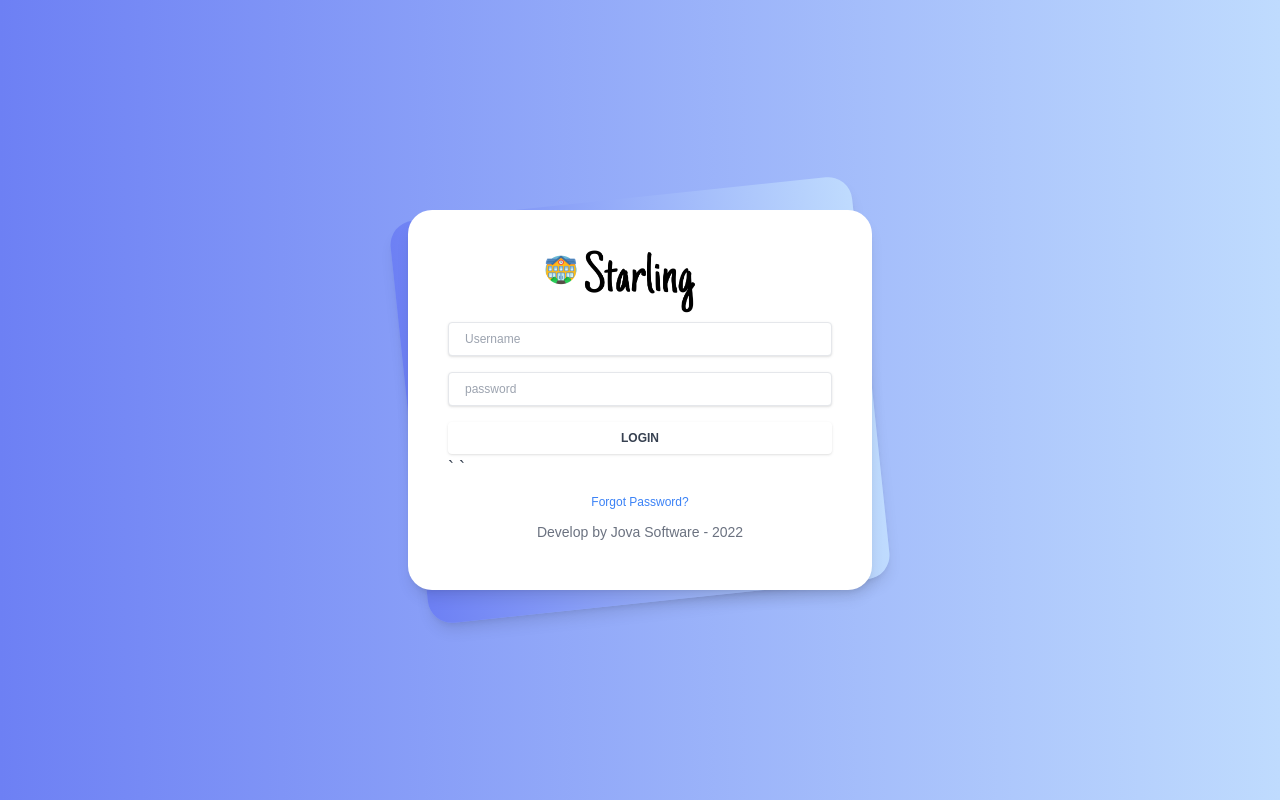
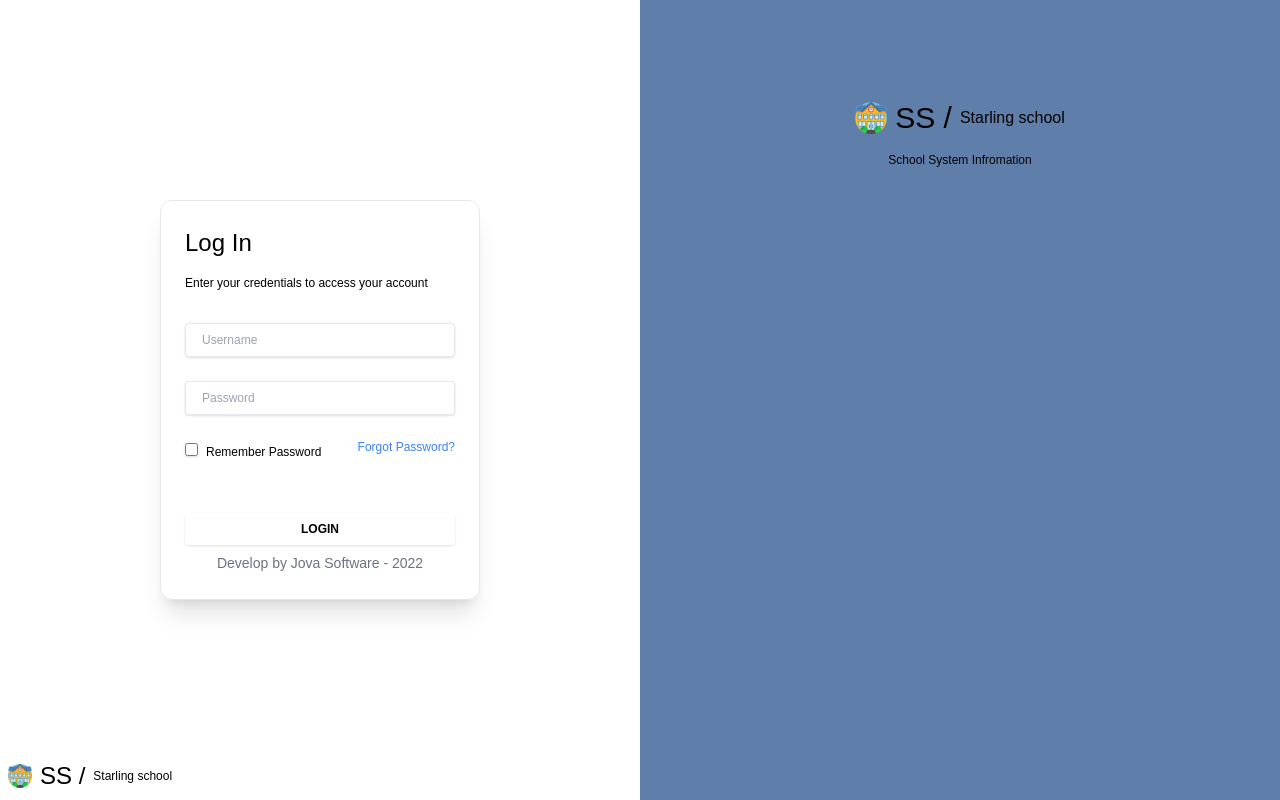
Before and after one commit to shirleen-sho/pmb-final-project-elearning, a Next.js app: page /login in a window 1280 px wide. Built offline with nearby package versions, Linux system fonts and the light colour scheme.

Commit message:
Pendi - Login

```diff
--- a/Components/InputFields/index.jsx
+++ b/Components/InputFields/index.jsx
@@ -21,7 +21,6 @@ const InputFields = ({type, size, placeholder, disabled , style, valueLock}) =>
       placeholder = null
       break;
     default:
-      style=''
       break;
   }
 
@@ -34,7 +33,7 @@ const InputFields = ({type, size, placeholder, disabled , style, valueLock}) =>
         onChange={handleValue}
         className={`border border-gray-200 bg-white shadow rounded px-4 text-xs py-2 outline-none  ${size} ${style}`}
         placeholder={placeholder || null}
-        disabled={disabled || false}
+        disabled={disabled}
         />
     </>
   )
--- a/pages/login/index.js
+++ b/pages/login/index.js
@@ -4,16 +4,89 @@ import React from 'react'
 import Button from '../../Components/Buttons'
 import InputFields from '../../Components/InputFields'
 
-const Login = ({showSidemenu}) => {
+const Login = ({ showSidemenu }) => {
     return (
         <>
-            <div class="min-h-screen bg-gradient-to-r from-primary-400 to-blue-200 py-6 flex flex-col justify-center sm:py-12">
-                <div class="relative py-3 sm:max-w-xl sm:mx-auto">
+            <div className='w-full h-screen flex' >
+                <div className='w-1/2 h-full bg-white flex justify-center items-center'>
+                    <div className='w-1/2 h-1/2 rounded-xl shadow-xl px-6 space-y-4 border'>
+                        <div className='w-full h-full flex flex-col justify-evenly'>
+                            <div className='space-y-4'>
+                                <div className='space-y-4 pb-4'>
+                                    <h1 className='text-2xl'>Log In</h1>
+                                    <p className='text-xs'>Enter your credentials to access your account</p>
+                                </div>
+                                <div className='space-y-6'>
+                                    <div className="relative">
+                                        <InputFields size="w-full" placeholder="Username" />
+                                    </div>
+                                    <div className="relative">
+                                        <InputFields size="w-full" placeholder="password" />
+                                    </div>
+                                    <div className='flex justify-between'>
+                                        <div>
+                                            <InputFields type="checkbox" /><span className='text-xs ml-2'>Remember Password</span>
+                                        </div>
+                                        <Link href="https://www.google.com/" legacyBehavior>
+                                            <a className='flex justify-center text-right text-xs text-blue-500 hover:text-blue-800'>Forgot Password?</a>
+                                        </Link>
+                                    </div>
+                                    <div>
+
+                                    </div>
+                                </div>
+                            </div>
+                            <div className='space-y-2'>
+                                <Button style="w-full px-auto">
+                                    Login
+                                </Button>
+                                <h1 className='flex justify-center text-sm text-gray-500'>Develop by Jova Software - 2022</h1>
+                            </div>
+                        </div>
+                    </div>
+                    <div className='absolute bottom-0 left-0 m-2'>
+                        <div className='flex items-center space-x-2'>
+                            <div>
+                                <Image
+                                    src="/images/icon/school.png"
+                                    height={24}
+                                    width={24}
+                                    alt=" school"
+                                />
+                            </div>
+                            <h1 className='text-2xl flex'>SS / </h1>
+                            <span className='text-xs'>Starling school</span>
+                        </div>
+                    </div>
+                </div>
+                <div className='w-1/2 h-full bg-[#607EAA] flex justify-center my-auto'>
+                    <div className='w-1/2 h-3/4 space-y-4 my-auto'>
+                        <div className='flex items-center justify-center space-x-2'>
+                            <Image
+                                src="/images/icon/school.png"
+                                height={32}
+                                width={32}
+                                alt=" school"
+                            />
+                            <h1 className='text-3xl flex'>SS / </h1>
+                            <span className='text-md'>Starling school</span>
+                        </div>
+                        <div>
+                            <p className='text-xs text-center'>School System Infromation</p>
+                        </div>
+                        <div>
+                        </div>
+                    </div>
+                </div>
+            </div>
+
+            {/* <div className="min-h-screen bg-gradient-to-r from-primary-400 to-blue-200 py-6 flex flex-col justify-center sm:py-12">
+                <div className="relative py-3 sm:max-w-xl sm:mx-auto">
                     <div
-                        class="absolute inset-0 bg-gradient-to-r from-primary-400 to-blue-200 shadow-lg transform -skew-y-6 sm:skew-y-0 sm:-rotate-6 sm:rounded-3xl">
+                        className="absolute inset-0 bg-gradient-to-r from-primary-400 to-blue-200 shadow-lg transform -skew-y-6 sm:skew-y-0 sm:-rotate-6 sm:rounded-3xl">
                     </div>
-                    <div class="relative px-4 py-10 bg-white shadow-lg sm:rounded-3xl sm:p-10 space-y-4">
-                        <div class="max-w-md mx-auto">
+                    <div className="relative px-4 py-10 bg-white shadow-lg sm:rounded-3xl sm:p-10 space-y-4">
+                        <div className="max-w-md mx-auto">
                             <div className='flex justify-center'>
                                 <Image
                                     src="/images/logo.png"
@@ -23,18 +96,18 @@ const Login = ({showSidemenu}) => {
                                     className='w-48 h-16'
                                 />
                             </div>
-                            <div class="divide-y divide-gray-200 ">
-                                <div class="py-2 text-base leading-6 text-gray-700 sm:text-lg sm:leading-7 space-y-4">
-                                    <div class="relative">
+                            <div className="divide-y divide-gray-200 ">
+                                <div className="py-2 text-base leading-6 text-gray-700 sm:text-lg sm:leading-7 space-y-4">
+                                    <div className="relative">
                                         <InputFields size="w-96" placeholder="Username" />
                                     </div>
-                                    <div class="relative">
+                                    <div className="relative">
                                         <InputFields size="w-96" placeholder="password" />
                                     </div>
                                     <div className='space-y-3'>
                                         <Button style="w-full px-auto">
                                             Login
-                                        </Button>`  `
+                                        </Button>
 
                                         <Link href="https://www.google.com/" legacyBehavior>
                                             <a className='flex justify-center text-center text-xs text-blue-500 hover:text-blue-800'>Forgot Password?</a>
@@ -47,7 +120,7 @@ const Login = ({showSidemenu}) => {
                         </div>
                     </div>
                 </div>
-            </div>
+            </div> */}
         </>
     )
 }
```
Also changed, not shown: public/images/icon/Dashboard.png (added).
